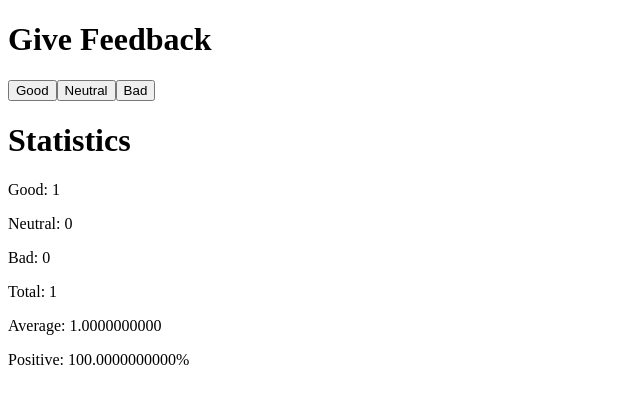
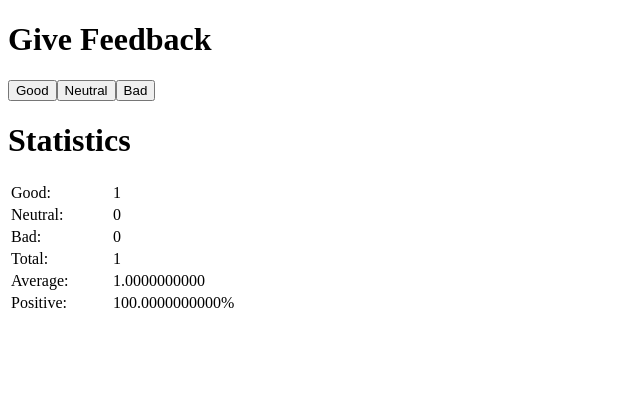
Before and after one commit to OneGameDad/FullStackOpen, a React (Vite) app in the folder part1/unicafe/: page / in a window 1280 px wide. Both pictures are taken after a click on the button "Good". Shown: the top 404 px of the page, without its empty margins (0-640 px from the left). Built offline with nearby package versions, Linux system fonts and the light colour scheme.

Commit message:
Completed 1.11

```diff
--- a/part1/unicafe/src/App.jsx
+++ b/part1/unicafe/src/App.jsx
@@ -3,7 +3,9 @@ import { useState } from 'react'
 const Title = props => <h1>{props.text}</h1>
 
 const StatisticLine = (props) => (
-  <p>{props.text} {props.value}</p>
+  <tr>
+    <td>{props.text}</td><td>{props.value}</td>
+  </tr>
 )
 
 const Statistics = ({ good, neutral, bad }) => {
@@ -18,14 +20,18 @@ const Statistics = ({ good, neutral, bad }) => {
   }
 
   return (
-    <div>
+    <table>
+      <colgroup>
+        <col style={{ width: '100px' }} />  {/* Column 1 width */}
+        <col style={{ width: '150px' }} />  {/* Column 2 width */}
+      </colgroup>
       <StatisticLine text={"Good:"} value={good} />
       <StatisticLine text={"Neutral:"} value={neutral} />
       <StatisticLine text={"Bad:"} value={bad} />
       <StatisticLine text={"Total:"} value={total} />
       <StatisticLine text={"Average:"} value={average.toFixed(10)} />
       <StatisticLine text={"Positive:"} value={`${posPercentage.toFixed(10)}%`} />
-    </div>
+    </table>
   )
 }
 
```
